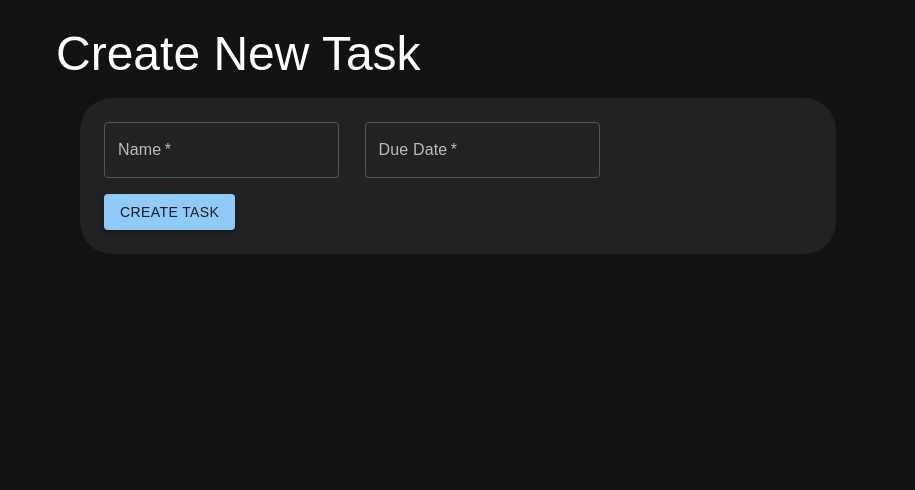
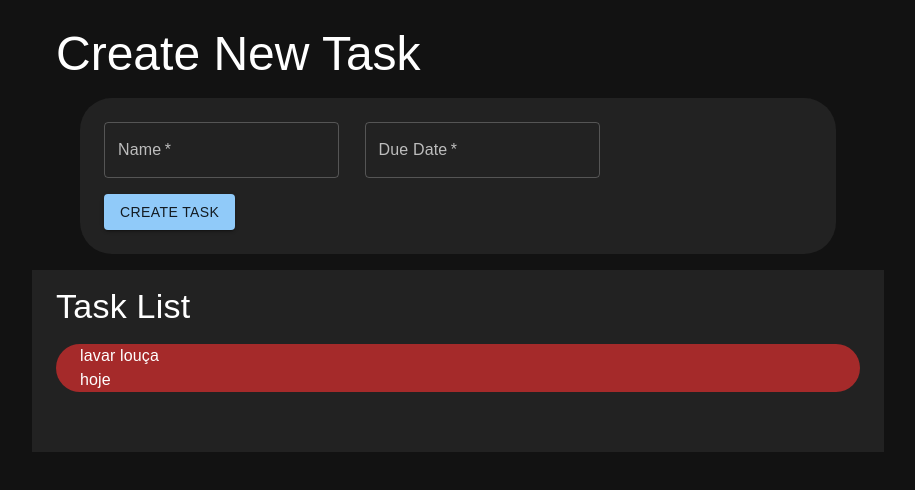
Before and after one commit to Luyz-Castelo/todo-list, a React (Create React App) app: page / in a window 1280 px wide. Shown: the top 490 px of the page, without its empty margins (182-1097 px from the left). Built offline with nearby package versions, Linux system fonts and the light colour scheme.

Commit message:
creation of event dispatcher and basic event between brothers

```diff
--- a/src/App.tsx
+++ b/src/App.tsx
@@ -1,6 +1,7 @@
 import { Container, CssBaseline, ThemeProvider } from '@mui/material';
 import { darkTheme } from './App.theme';
 import { CreateTask } from './components/CreateTask/CreateTask';
+import { TaskList } from './components/TaskList/TaskList';
 
 export const App = () => {
   return (
@@ -8,6 +9,7 @@ export const App = () => {
       <Container maxWidth='md' sx={{ padding: '2vmax'}}>
         <CssBaseline />
         <CreateTask />
+        <TaskList />
       </Container>
     </ThemeProvider>
   );
--- a/src/components/CreateTask/CreateTask.tsx
+++ b/src/components/CreateTask/CreateTask.tsx
@@ -1,20 +1,19 @@
-import React, { useState } from 'react'
 import { Button, Container, TextField } from "@mui/material"
 import { StyledBox, StyledContainer, StyledTextField, StyledTypography } from "./CreateTask.style"
-
-const createNewTask = (event: React.BaseSyntheticEvent) => {
-  event.preventDefault();
-
-  console.log(event.target)
-}
+import { useState } from "react"
+import { dispatcher } from "../../helpers/dispatcher"
+import { NEW_TASK } from "../../constants/dispatches"
+import { Task } from "../../helpers/interfaces/task.interface"
 
 export const CreateTask = () => {
-  const [formData, setFormData] = useState({});
 
-  const handleChange = (event: React.ChangeEvent<HTMLInputElement>) => {
-    setFormData({...formData, [event.target.name]: event.target.value});
-    console.log(event.target.name)
-    console.log(event.target.value)
+  const [taskName, setTaskName] = useState('')
+  const [dueDate, setDueDate] = useState('')
+
+  const dispatchNewTask = (e: React.FormEvent<HTMLElement>) => {
+    const newTask: Task = { taskName, dueDate }
+    e.preventDefault();
+    dispatcher.dispatch(NEW_TASK, newTask)
   }
 
   return (
@@ -24,10 +23,10 @@ export const CreateTask = () => {
       </StyledTypography>
 
       <Container>
-        <StyledBox component='form' onSubmit={event => createNewTask(event)}>
+        <StyledBox component='form' onSubmit={e => dispatchNewTask(e)}>
           <StyledContainer id='inputs'>
-            <StyledTextField required name='task-name' id='standard-required' label='Name' onChange={handleChange} />
-            <TextField required name='due-date' id='standard-required' label='Due Date' onChange={handleChange} />
+            <StyledTextField required name='taskName' id='standard-required' label='Name' onChange={(e) => setTaskName(e.target.value)} />
+            <TextField required name='dueDate' id='standard-required' label='Due Date' onChange={(e) => setDueDate(e.target.value)} />
           </StyledContainer>
           <StyledContainer>
             <Button variant='contained' type='submit'>Create Task</Button>
--- /dev/null
+++ b/src/components/TaskList/TaskList.tsx
@@ -0,0 +1,31 @@
+import { Container, Stack, Typography } from "@mui/material";
+import { useEffect, useState } from "react";
+import { NEW_TASK } from "../../constants/dispatches";
+import { Task } from "../../helpers/interfaces/task.interface";
+import { dispatcher } from "../../helpers/dispatcher"
+
+export const  TaskList = () => {
+  const exampleTask: Task[] = [{taskName: 'lavar louça', dueDate: 'hoje'}];
+  const [tasks, setTasks] = useState(exampleTask);
+
+  useEffect(() => {
+    dispatcher.listen(NEW_TASK, (newTask: Task) => {
+      setTasks((prevTasks) => [...prevTasks, newTask]);
+    });
+  }, []);
+
+  return (
+    <Container sx={{ backgroundColor: '#222222' }}>
+      <Typography variant='h4' mt={'1rem'} paddingTop={2}>Task List</Typography>
+      <Stack direction="column" justifyContent="center" alignItems="stretch" spacing={2} mt={2}>
+        {tasks.map((task, index) => (
+          <Container key={index} sx={{ display: 'block', borderRadius: '1.5rem', backgroundColor: 'brown' }}>
+            <div>{task.taskName}</div>
+            <div>{task.dueDate}</div>
+          </Container>
+        ))}
+      </Stack>
+      <Container sx={{padding: '30px 0px !important'}}>{localStorage.getItem('taskList')}</Container>
+    </Container>
+  )
+}
--- /dev/null
+++ b/src/constants/dispatches.ts
@@ -0,0 +1 @@
+export const NEW_TASK = 'NEW_TASK';
--- /dev/null
+++ b/src/helpers/dispatcher.ts
@@ -0,0 +1,26 @@
+const createDispatcher = () => {
+  const callbackLists: { [key: string]: Function[] } = {};
+
+  const dispatch = (eventName: string, data: any) => {
+    let callbackList = callbackLists[eventName];
+    if (!callbackList) return;
+
+    for (const callback of callbackList) {
+      callback(data)
+    }
+  };
+
+  const listen = (eventName: string, callback: Function) => {
+    if (!callbackLists[eventName]) {
+      callbackLists[eventName] = []
+    }
+    callbackLists[eventName].push(callback)
+  };
+
+  return {
+    dispatch: dispatch,
+    listen: listen,
+  }
+}
+
+export const dispatcher = createDispatcher();
--- /dev/null
+++ b/src/helpers/interfaces/task.interface.ts
@@ -0,0 +1,4 @@
+export interface Task {
+  taskName: string;
+  dueDate: string;
+}
--- a/src/index.tsx
+++ b/src/index.tsx
@@ -1,4 +1,3 @@
-import React from 'react';
 import ReactDOM from 'react-dom/client';
 import { App } from './App';
 
@@ -6,7 +5,7 @@ const root = ReactDOM.createRoot(
   document.getElementById('root') as HTMLElement
 );
 root.render(
-  <React.StrictMode>
+  <>
     <App />
-  </React.StrictMode>
+  </>
 );
```
